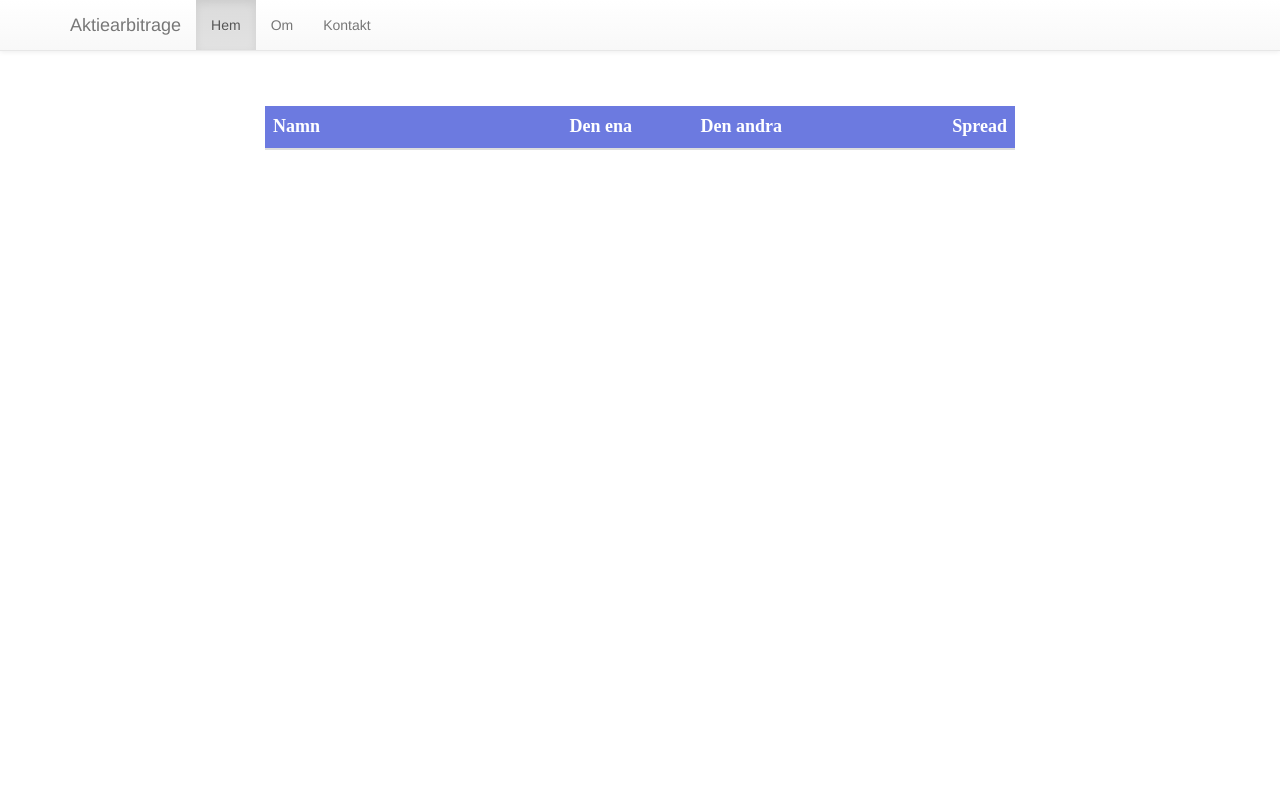
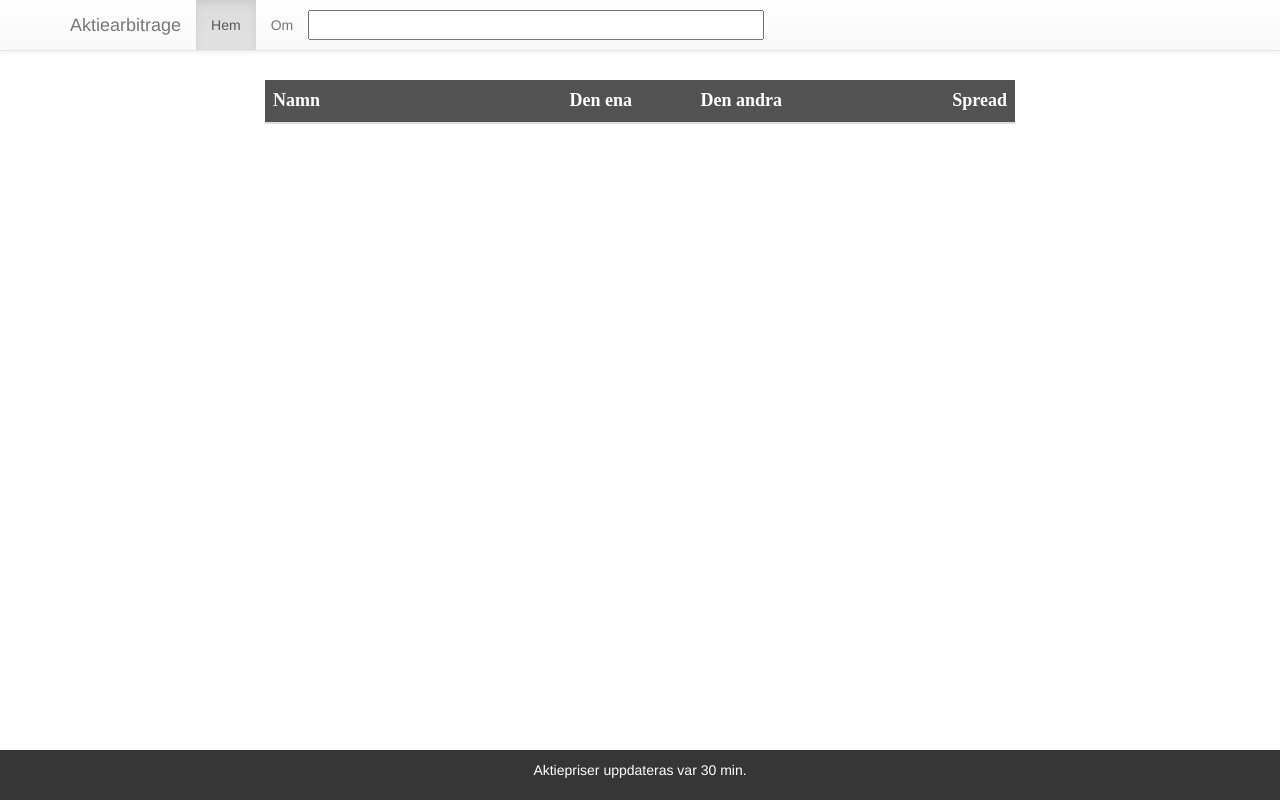
Before and after one commit to JohanKJIP/aktiearbitrage, a Django app: page / in a window 1280 px wide. Run offline with Django 3.2, Linux system fonts and the light colour scheme; data that the repository does not hold is empty; some libraries are stand-ins or nearby versions.

Commit message:
Removed contact and fixed footer css

```diff
--- a/mainpage/static/css/mainpage.css
+++ b/mainpage/static/css/mainpage.css
@@ -16,7 +16,7 @@ TABLE */
     color: #fff;
     line-height: 1.4;
 
-    background-color: #6c7ae0;
+    background-color: #525252;
 }
 
 .table-head {
@@ -48,6 +48,7 @@ TABLE */
 }
 
 .table-row:hover {
+    cursor: pointer;
     background-color: rgb(228, 228, 228);
 }
 
@@ -60,7 +61,10 @@ td {
 OTHER */
 
 #search {
-    width: 100%;
+    width: 40%;
+    height: 30px;
+    position: relative;
+    top: 10px;
 }
 
 a {
@@ -75,3 +79,34 @@ a {
 .content-group {
     margin-top: 80px;
 }
+
+.clickable {
+    cursor: pointer;
+}
+
+.footer {
+    background-color: rgb(54, 54, 54);
+    text-align: center;
+    color: white;
+    position: absolute;
+    right: 0;
+    bottom: 0;
+    left: 0;
+    padding: 1rem;
+}
+
+hr.white {
+    color: white;
+}
+
+body {
+    position: relative;
+    margin: 0;
+    padding-bottom: 6rem;
+    min-height: 100%;
+}
+
+html {
+    height: 100%;
+    box-sizing: border-box;
+}
--- a/mainpage/templates/mainpage/base.html
+++ b/mainpage/templates/mainpage/base.html
@@ -26,8 +26,8 @@
                 <ul class="nav navbar-nav">
                   <li class="active"><a href="/">Hem</a></li>
                   <li><a href="/about">Om</a></li>
-                  <li><a href="/contact">Kontakt</a></li>
                 </ul>
+                <input type="text" id="search" name="search" onkeyup="updateSearchResult(this)"/>
               </div><!--/.nav-collapse -->
             </div>
         </div>
@@ -39,5 +39,8 @@
                 </div>
             </div>
         </div>
+        <div class="footer">
+            <p>Aktiepriser uppdateras var 30 min.</p>
+        </div>
     </body>
 </html>
--- a/mainpage/templates/mainpage/stock_list.html
+++ b/mainpage/templates/mainpage/stock_list.html
@@ -1,17 +1,16 @@
 {% extends "mainpage/base.html" %}
 
 {% block content %}
-    <input type="text" id="search" name="search" onkeyup="updateSearchResult(this)"/>
     <table id="list-group" class="content-group table" style="width:100%">
         <thead id="table-head" class="table-head sticky-header">
             <tr>
                 <th class="column1">
-                    <a onclick="changeSort('name')">Namn</a>
+                    <a onclick="changeSort('name')" class="clickable">Namn</a>
                 </th>
                 <th class="column2"><a>Den ena</a></th>
                 <th class="column3"><a>Den andra</a></th>
                 <th class="column4">
-                    <a onclick="changeSort('spread')">Spread</a>
+                    <a onclick="changeSort('spread')" class="clickable">Spread</a>
                 </th>
             </tr>
         </thead>
--- a/mainpage/urls.py
+++ b/mainpage/urls.py
@@ -7,5 +7,4 @@ urlpatterns = [
     path('ajax/get_stock_list/', views.get_stock_list, name='get_stock_list'),
     path('stocks/<slug:name>/', views.stock_page, name='stock_page'),
     path('about/', views.about, name='about'),
-    path('contact/', views.contact, name='contact'),
 ]
--- a/mainpage/views.py
+++ b/mainpage/views.py
@@ -40,9 +40,6 @@ def stock_page(request, name):
 def about(request):
     return render(request, 'mainpage/about.html')
 
-def contact(request):
-    return render(request, 'mainpage/contact.html')
-
 def send(request):
     """
     This is a debug view.
```
Also changed, not shown: mainpage/templates/mainpage/contact.html (deleted, +0 -8 lines).
